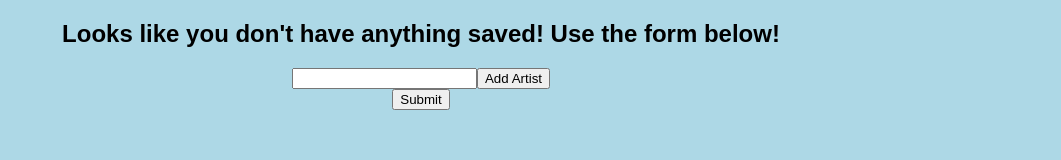
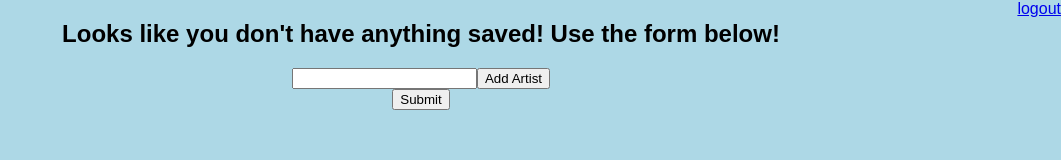
Before and after one commit to rosspkm/Spotify-Discovery-Project, a React (Create React App) app: page / in a window 1280 px wide. Shown: the top 160 px of the page, without its empty margins (219-1280 px from the left). Built offline with nearby package versions, Linux system fonts and the light colour scheme; no server answers.

Commit message:
Add files via upload

```diff
--- a/src/App.js
+++ b/src/App.js
@@ -15,6 +15,7 @@ import axios from 'axios';
 import DisplayMusic from './components/displaySong';
 import SaveMusic from './components/saveMusic';
 import Popup from './components/popUp';
+import Logout from './components/Logout';
 
 function App() {
   const [args, setArgs] = useState({ artists: [] });
@@ -60,6 +61,7 @@ function App() {
           handleClose={togglePopup}
         />
       )}
+      <Logout />
       <DisplayMusic args={args} />
       <SaveMusic handleErr={handleErr} handleArgs={handleArgs} artists={args.artists} />
     </div>
--- /dev/null
+++ b/src/components/Logout.css
@@ -0,0 +1,5 @@
+.topcorner {
+  position: absolute;
+  top: 0;
+  right: 0;
+}
--- /dev/null
+++ b/src/components/Logout.js
@@ -0,0 +1,20 @@
+/* eslint-disable linebreak-style */
+/* eslint-disable react/no-unescaped-entities */
+/* eslint-disable jsx-a11y/media-has-caption */
+/* eslint-disable jsx-a11y/alt-text */
+/* eslint-disable no-shadow */
+/* eslint-disable react/button-has-type */
+/* eslint-disable react/jsx-filename-extension */
+/* eslint-disable no-undef */
+/* eslint-disable react/prop-types */
+/* eslint-disable indent */
+import React from 'react';
+import './Logout.css';
+
+function Logout() {
+    return (
+      <a className="topcorner" href="/logout">logout</a>
+    );
+}
+
+export default Logout;
```
Also changed, not shown: 1 other file (tests, documents, lock files or other folders).
